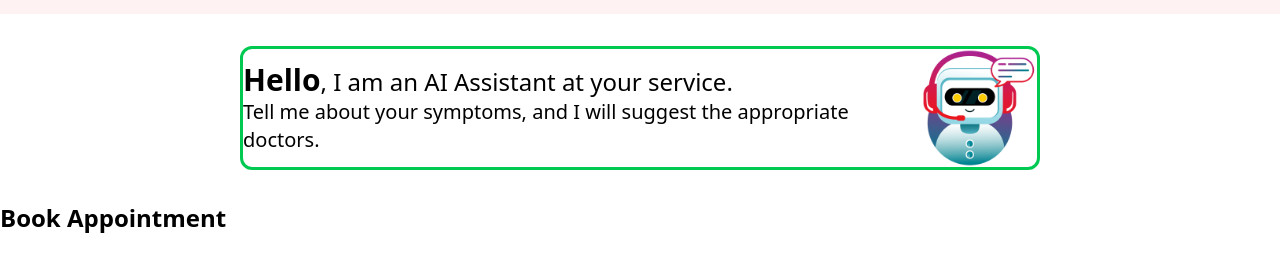
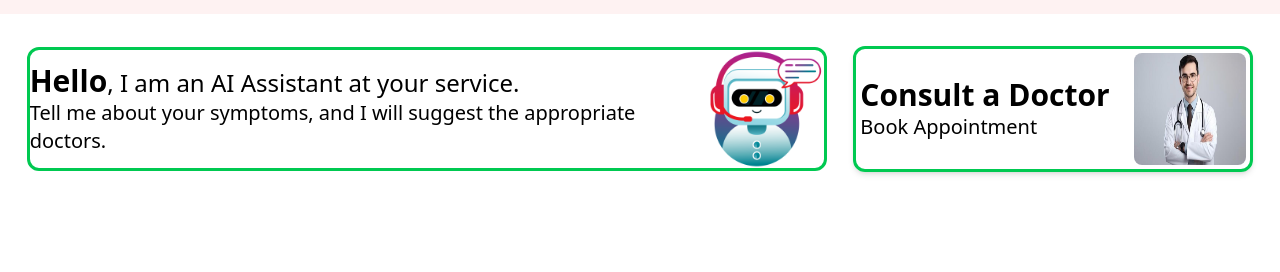
Before and after one commit to HanzalaKhattak/Smart-HealthConnect, a React (Vite) app: page / in a window 1280 px wide. Shown: the part 442-714 px from the top of the page. Built offline with nearby package versions, Linux system fonts and the light colour scheme.

Commit message:
Made Book Appointment componenet

```diff
--- a/src/Components/AIAgent.jsx
+++ b/src/Components/AIAgent.jsx
@@ -5,7 +5,7 @@ const AIAgent = () => {
   return (
     <>
       <div className='flex items-center justify-center '>
-            <div className='flex justify-evenly items-center w-200 border-3 rounded-xl border-green-500 m-8'>
+            <div className='flex justify-evenly items-center w-200 border-3 rounded-xl border-green-500'>
               <div>
               <p className='text-2xl'><b className='font-bold text-3xl'>Hello</b>, I am an AI Assistant at your service.</p>
               <p className='text-xl'>Tell me about your symptoms, and I will suggest the appropriate doctors.</p>
--- a/src/Components/BookAppointment.jsx
+++ b/src/Components/BookAppointment.jsx
@@ -1,14 +1,17 @@
 import React from 'react'
-
+import img3 from '../Assets/BookAppAssects/docimg.jpg'
 const BookAppointment = () => {
   return (
     <>
-      <div>
-        <div>
-            <h1 className='text-2xl font-bold'>Book Appointment</h1>
-        </div>
-        <div>
-            <img/>
+      <div className='flex items-center justify-center '>
+        <div className='flex justify-between w-100 items-center border-3 rounded-xl border-green-500 shadow-md p-1'>
+          <div>
+              <h1 className='text-3xl font-bold'>Consult a Doctor</h1>
+              <p className='text-xl'>Book Appointment</p>
+          </div>
+          <div>
+              <img src={img3} className='w-28 h-28 rounded-lg ' />
+          </div>
         </div>
       </div>
     </>
--- a/src/Pages/Home/Home.jsx
+++ b/src/Pages/Home/Home.jsx
@@ -16,8 +16,10 @@ const Home = () => {
               <img src={img1} alt="Female Doc" className='h-92' />
             </section>
       </section>
+      <span className='flex items-center justify-evenly mt-8'>
       <AIAgent />
       <BookAppointment />
+      </span>
     </>
   )
 }
```
Also changed, not shown: src/Assets/BookAppAssects/docimg.jpg (added).
